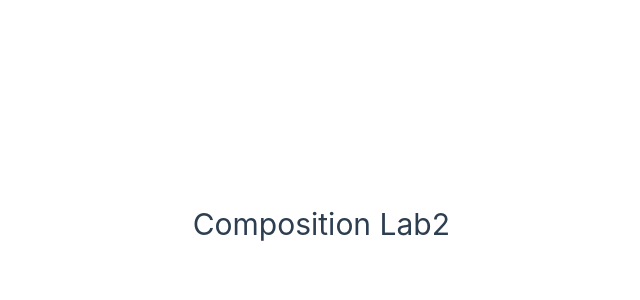
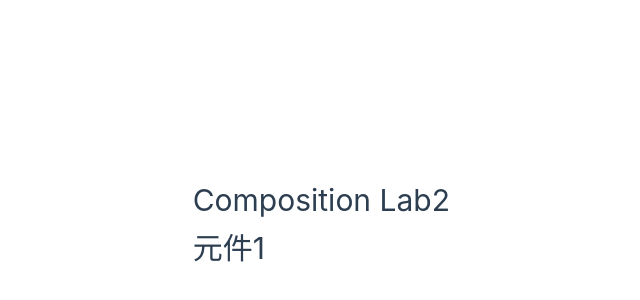
Before and after one commit to dream11026/202507_Vue3, a Vue app in the folder lab13_vite_composition2/: page / in a window 1280 px wide. Shown: the part 176-476 px from the top of the page, without its empty margins (190-830 px from the left). Built offline with nearby package versions, Linux system fonts and the light colour scheme.

Commit message:
add MyComp1

```diff
--- a/lab13_vite_composition2/src/App.vue
+++ b/lab13_vite_composition2/src/App.vue
@@ -1,8 +1,11 @@
 <script setup>
+import MyComp1 from './components/MyComp1.vue';
 </script>
 
 <template>
   <h1>Composition Lab2</h1>
+  <br />
+  <MyComp1></MyComp1>
 </template>
 
 <style scoped></style>
--- /dev/null
+++ b/lab13_vite_composition2/src/components/MyComp1.vue
@@ -0,0 +1,17 @@
+<template>
+    <div>
+        <h1>元件1</h1>
+    </div>
+</template>
+
+<script>
+export default {
+    setup() {
+
+
+        return {}
+    }
+}
+</script>
+
+<style lang="scss" scoped></style>
```
